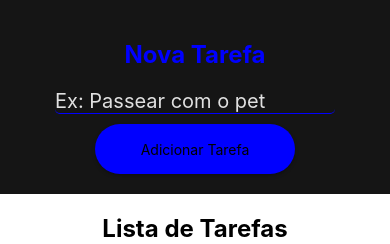
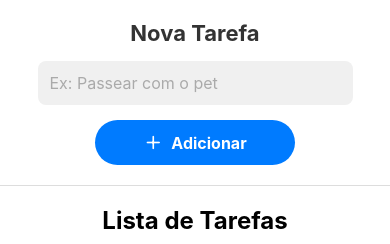
Before and after one commit to Wesleyweb30/my-task-app, a React Native app: screen / in a window 390 px wide. Shown: the top 244 px of the page. Built offline with nearby package versions, Linux system fonts and the light colour scheme; no server answers.

Commit message:
feat: add button icon and simple input validation

```diff
--- a/src/components/TaskForm.tsx
+++ b/src/components/TaskForm.tsx
@@ -1,6 +1,6 @@
 import React from 'react';
 import { View, StyleSheet, TextInput, TouchableOpacity, Text, Alert } from 'react-native';
-import { useTasks } from '../hooks/useTasks';
+import { Feather as Icon } from '@expo/vector-icons';
 
 interface TaskFormProps {
     titulo: string;
@@ -8,66 +8,34 @@ interface TaskFormProps {
     onCreate: (titulo: string) => void;
 }
 
-
 export function TaskForm({ titulo, setTitulo, onCreate }: TaskFormProps) {
-
     return (
         <View style={styles.container}>
             <Text style={styles.title}>Nova Tarefa</Text>
-            <View style={styles.containerInput}>
             <TextInput
                 style={styles.input}
                 placeholder="Ex: Passear com o pet"
-                    placeholderTextColor={'#e1e1e1'}
+                placeholderTextColor={'#aaa'}
                 value={titulo}
                 onChangeText={setTitulo}
             />
-            </View>
-
-            <TouchableOpacity style={styles.buttonPrimary}
+            <TouchableOpacity
+                style={styles.buttonPrimary}
                 onPress={() => {
+                    if (!titulo.trim()) return Alert.alert('Digite um título!');
                     onCreate(titulo);
-                    Alert.alert('Salvou')
                 }}>
-                <Text>Adicionar Tarefa</Text>
+                <Icon name="plus" size={20} color="#fff" />
+                <Text style={styles.buttonText}>Adicionar</Text>
             </TouchableOpacity>
         </View>
     );
 };
 
 const styles = StyleSheet.create({
-    container: {
-        backgroundColor: '#151515',
-        alignItems: 'center',
-        padding: 20
-    },
-    title: {
-        fontSize: 24,
-        fontWeight: 'bold',
-        textAlign: 'center',
-        marginVertical: 20,
-        color: 'blue'
-    },
-    containerInput: {
-        width: '80%',
-    },
-    input: {
-        borderBottomWidth: 1.5,
-        borderBottomColor: 'blue',
-        marginBottom: 10,
-        borderRadius: 5,
-        fontSize: 20,
-        color: '#fff',
-    },
-    buttonPrimary: {
-        width: 200,
-        height: 50,
-        borderRadius: 30,
-        backgroundColor: 'blue',
-        justifyContent: 'center',
-        alignItems: 'center',
-        shadowOffset: { width: 0, height: 2 },
-        shadowOpacity: 0.25,
-        shadowRadius: 3.84,
-    }
+    container: { backgroundColor: '#fff', alignItems: 'center', padding: 20, borderBottomWidth: 1, borderBottomColor: '#ddd' },
+    title: { fontSize: 22, fontWeight: 'bold', color: '#333', marginBottom: 15 },
+    input: { width: '90%', backgroundColor: '#f0f0f0', borderRadius: 8, padding: 12, fontSize: 16, color: '#333', marginBottom: 15 },
+    buttonPrimary: { flexDirection: 'row', alignItems: 'center', gap: 8, width: 200, height: 45, borderRadius: 25, backgroundColor: '#007bff', justifyContent: 'center' },
+    buttonText: { color: '#fff', fontSize: 16, fontWeight: 'bold' },
 });
```
Lines whose indentation alone changed are shown as unchanged.
